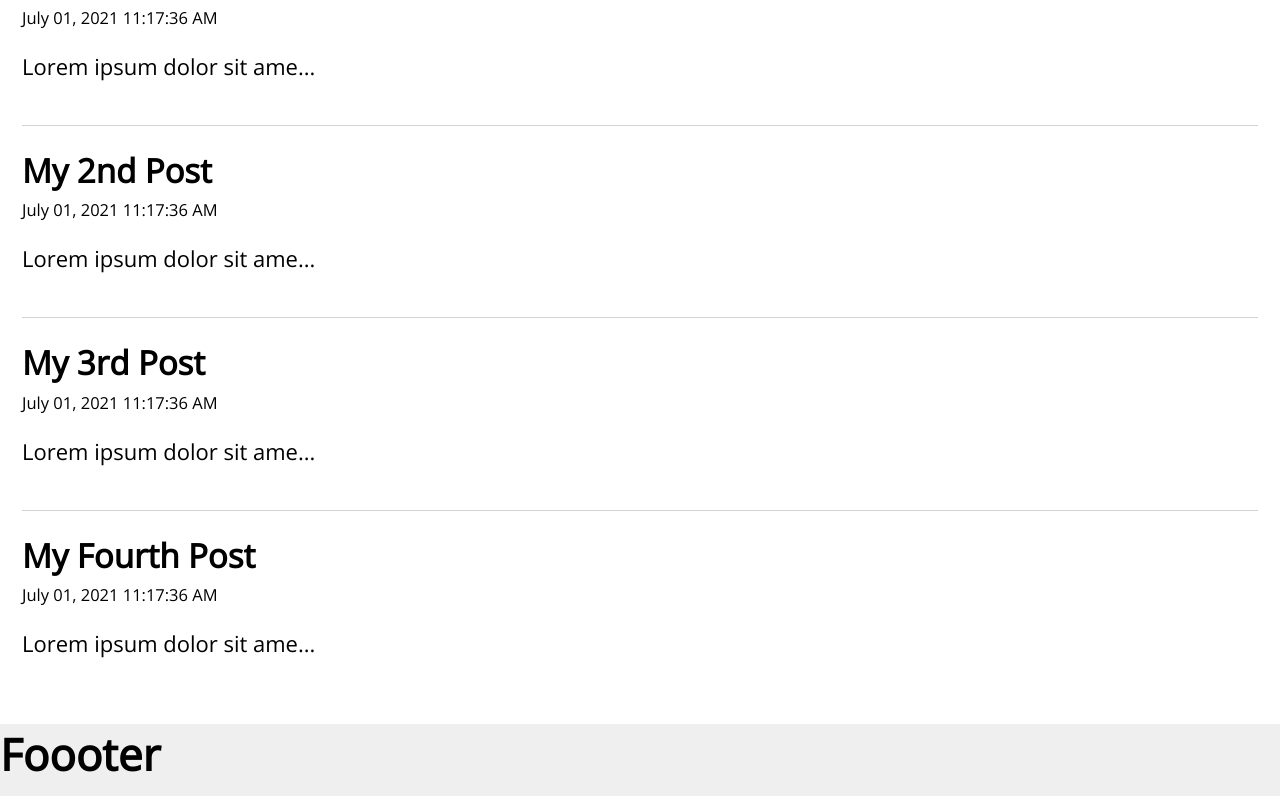
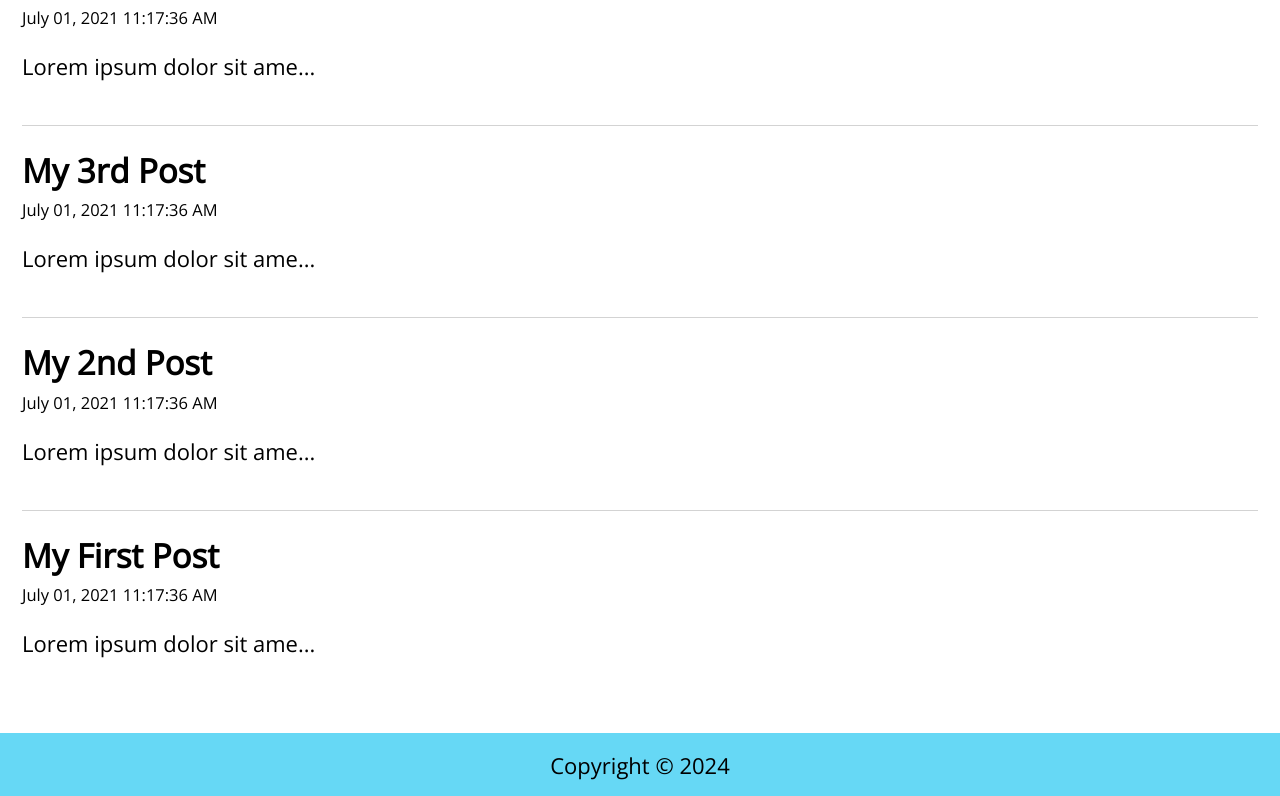
Before and after one commit to btiici/Router-app, a React (Vite) app in the folder router-project/: page / in a window 1280 px wide. Shown: the part 285-1081 px from the top of the page. Built offline with nearby package versions, Linux system fonts and the light colour scheme.

Commit message:
another commit
added all pages and styled it

```diff
--- a/router-project/App.jsx
+++ b/router-project/App.jsx
@@ -46,10 +46,18 @@ export default function App () {
 ])
 
     const [search, setSearch] = React.useState('')
+    const [searchResult, setSearchResult] = React.useState('')
     const [postTitle, setPostTitle] =React.useState('')
     const [postBody, setPostBody] =React.useState('')
 
     const navigate = useNavigate()
+
+    React.useEffect(() => {
+        const filteredResult = posts.filter(post => ((post.body).toLowerCase()).includes((search).toLowerCase())
+        || ((post.title).toLowerCase()).includes((search).toLowerCase())
+        )
+        setSearchResult(filteredResult.reverse())
+    }, [posts, search])
 
     function handleDelete(id){
         const postListing = posts.filter(post => post.id !== id)
@@ -74,8 +82,8 @@ export default function App () {
             <Header title="React JS-blog" />
             <Nav search={search} setSearch={setSearch}/>
             <Routes>
-                <Route path="/" element={<Home posts={posts}/>} />
-            <Route path="/post" element={<Newpost postTitle={postTitle} setPostTitle={setPostTitle} postBody={postBody} setPostBody={setPostBody} handleSubmit={handleSubmit}/>} />
+                <Route path="/" element={<Home posts={searchResult}/>} />
+                <Route path="/post" element={<Newpost postTitle={postTitle} setPostTitle={setPostTitle} postBody={postBody} setPostBody={setPostBody} handleSubmit={handleSubmit}/>} />
                 <Route path="/post/:id" element={<Postpage posts={posts} handleDelete={handleDelete}/>} />
                 <Route path="/about" element={<About />} />
                 <Route path="*" element={<Missing />} />
--- a/router-project/index.css
+++ b/router-project/index.css
@@ -122,10 +122,15 @@ body {
   background-color: #fff;
 }
 
+.About, .Missing, .PostPage, .Home{
+  height: 100vh;
+}
+
 .post {
   margin-top: 1rem;
   padding-bottom: 1rem;
   border-bottom: 1px solid lightgray;
+
 }
 
 .Home .post a {
--- a/router-project/src/components/About.jsx
+++ b/router-project/src/components/About.jsx
@@ -1,7 +1,8 @@
 export default function About (){
     return (
-        <main>
-            <h1>About</h1>
+        <main className="About">
+            <h2>About</h2>
+            <p style={{ marginTop : '1rem'}}>This blog app is a project in the learn react tutorial series.</p>
         </main>
     )
 }
--- a/router-project/src/components/Footer.jsx
+++ b/router-project/src/components/Footer.jsx
@@ -1,7 +1,12 @@
+
 export default function Footer (){
+
+    const today = new Date()
     return (
-        <footer>
-            <h1>Foooter</h1>
+        <footer className="Footer">
+            <p>
+                Copyright &copy; {today.getFullYear()}
+            </p>
         </footer>
     )
 }
--- a/router-project/src/components/Missing.jsx
+++ b/router-project/src/components/Missing.jsx
@@ -1,7 +1,13 @@
+import { Link } from "react-router-dom"
+
 export default function Missing (){
     return (
-        <main>
-           <h1>Missing</h1>
+        <main className="Missing">
+            <h2>Page not found</h2>
+            <p>Well, thats disappointing</p>
+            <p>
+                <Link to="/">Visit our Homepage</Link>
+            </p>
         </main>
     )
 }
```
